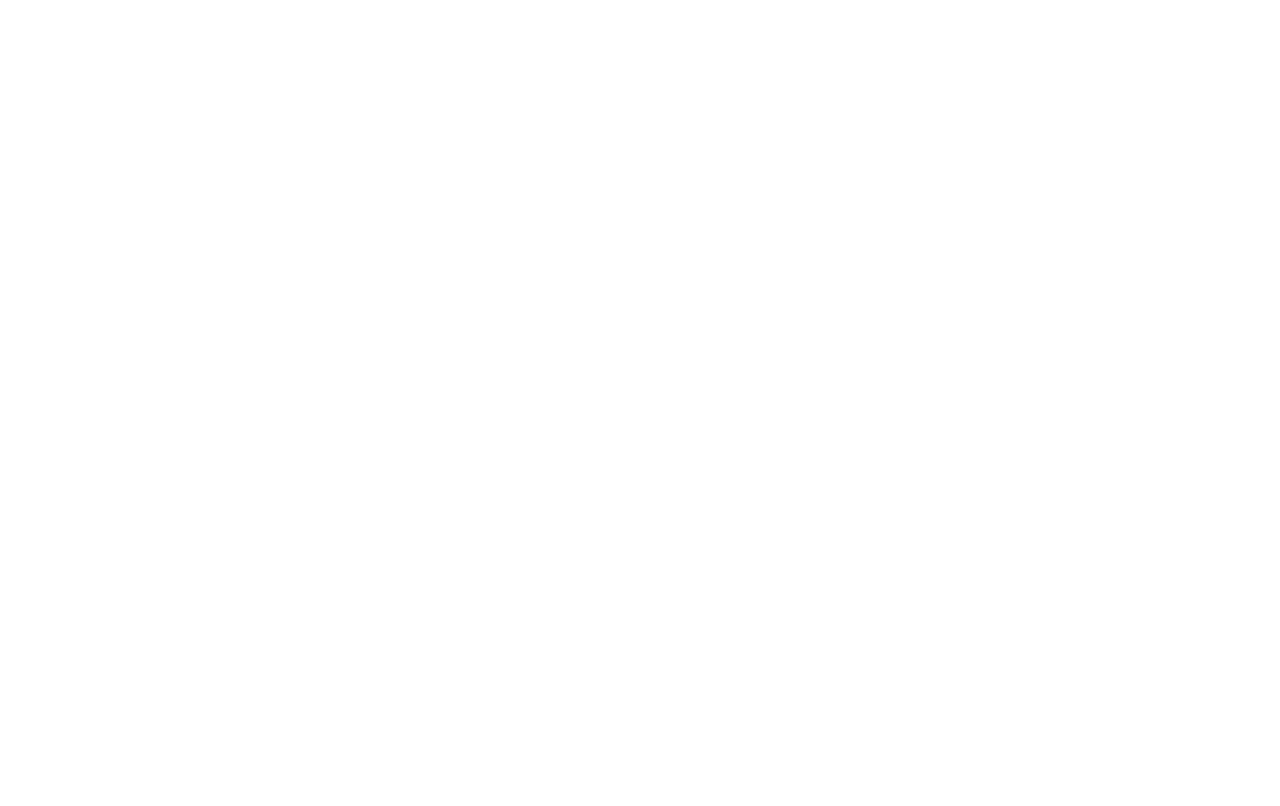
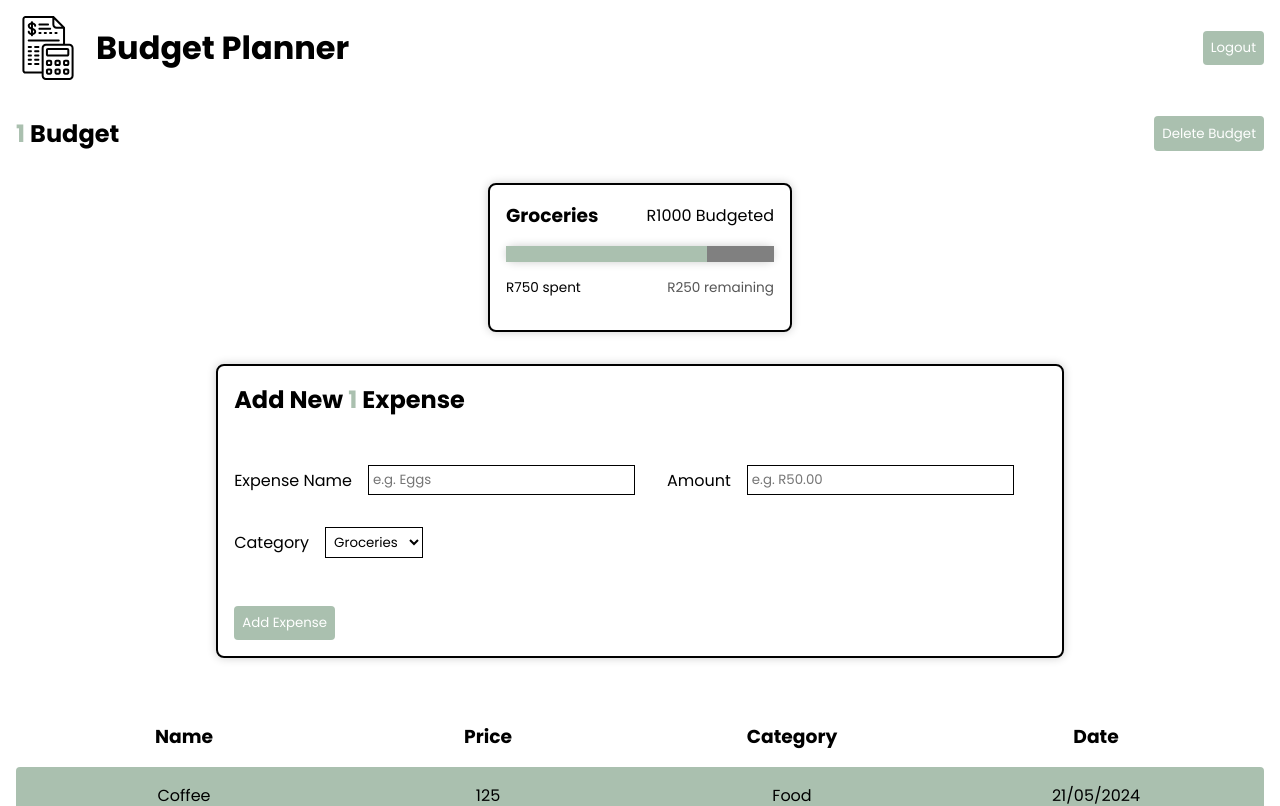
Before and after one commit to BbdBudgetPlanner/frontend, a React (Vite) app: page /budget/1 in a window 1280 px wide. Before the commit this address had no page. Shown: the top 806 px of the page. Built offline with nearby package versions, Linux system fonts and the light colour scheme.

Commit message:
Added budget page, updating styling, updated some component logic

```diff
--- a/src/App.jsx
+++ b/src/App.jsx
@@ -5,6 +5,7 @@
 
 import Main, { mainLoader } from "./layouts/Main/Main.jsx";
 import Home from "./pages/Home/Home.jsx";
+import Budget, { budgetLoader } from "./pages/Budget/Budget.jsx";
 import Login, { loginLoader } from "./pages/Login/Login.jsx"
 import SignUp from "./pages/SignUp/SignUp.jsx";
 import Error from "./pages/Error/Error.jsx";
@@ -19,6 +20,11 @@
             {
                 index: true,
                 element: <Home />,
+            },
+            {
+                path: "budget/:id",
+                element: <Budget />,
+                loader: budgetLoader,
             },
             {
                 path: "login",
--- a/src/components/AddExpenseForm/AddExpenseForm.css
+++ b/src/components/AddExpenseForm/AddExpenseForm.css
@@ -6,7 +6,6 @@
     border: #000 solid 0.15rem;
     border-radius: 0.5rem;
     padding: 1rem;
-    margin: 2rem;
     height: auto;
     width: auto;
     max-width: fit-content;
@@ -17,6 +16,10 @@
 .expense-header {
     font-size: 1.5rem;
     margin-bottom: 2rem;
+}
+
+.name-span {
+    color: #AAC0AF;
 }
 
 .expense-form {
--- a/src/components/AddExpenseForm/AddExpenseForm.jsx
+++ b/src/components/AddExpenseForm/AddExpenseForm.jsx
@@ -2,7 +2,7 @@
 
 import "./AddExpenseForm.css";
 
-const AddExpenseForm = () => {
+const AddExpenseForm = ({ name }) => {
     const [category, setCategory] = useState("");
     const [isCustomSelected, setIsCustomSelected] = useState(false);
 
@@ -19,7 +19,7 @@
 
     return (
         <div className="expense-container">
-            <h2 className="expense-header">Add New Expense</h2>
+            <h2 className="expense-header">Add New <span className="name-span">{name}</span> Expense</h2>
             <div className="expense-form">
                 <div className="expense-inputs-container">
                     <div className="expense-row">
--- a/src/components/BudgetCard/BudgetCard.css
+++ b/src/components/BudgetCard/BudgetCard.css
@@ -1,11 +1,9 @@
 .card-container {
     display: flex;
     flex-direction: column;
-    margin: 2rem;
     border: solid #000 0.15rem;
     border-radius: 0.5rem;
     padding: 1rem;
-    margin: 2rem;
     height: auto;
     width: auto;
     max-width: fit-content;
--- a/src/components/BudgetCard/BudgetCard.jsx
+++ b/src/components/BudgetCard/BudgetCard.jsx
@@ -1,8 +1,11 @@
+import { useNavigate } from "react-router-dom";
 import "./BudgetCard.css";
 
-const BudgetCard = ({ name, total, spent }) => {
+const BudgetCard = ({ name, total, spent, button }) => {
     let remaining = total - spent;
     let progress = spent / total;
+
+    const navigate = useNavigate();
 
     return (
         <div className="card-container">
@@ -17,9 +20,15 @@
                 <span className="card-amount">R{spent} spent</span>
                 <span className="card-amount">R{remaining} remaining</span>
             </div>
-            <div className="card-button">
-                <button className="card-button-text">View More</button>
-            </div>
+            {
+                button && (
+                    <div className="card-button">
+                        <button className="card-button-text" onClick={() => {
+                            navigate(`/budget/${name}`)
+                        }}>View More</button>
+                    </div>
+                )
+            }
         </div>
     )
 }
--- a/src/components/ExpensesList/ExpensesList.css
+++ b/src/components/ExpensesList/ExpensesList.css
@@ -1,6 +1,5 @@
 .expenses-container {
     overflow-x: auto;
-    margin: 1rem;
 }
 
 .expenses-list {
--- a/src/components/Header/Header.css
+++ b/src/components/Header/Header.css
@@ -10,6 +10,10 @@
     display: flex;
     flex-direction: row;
     align-items: center;
+}
+
+.logo-container:hover {
+    cursor: pointer;
 }
 
 .logo-image {
--- a/src/components/Header/Header.jsx
+++ b/src/components/Header/Header.jsx
@@ -1,11 +1,16 @@
+import { useNavigate } from "react-router-dom";
 import logo from "../../assets/budget-logo.svg";
 
 import "./Header.css"
 
 const Header = () => {
+    const navigate = useNavigate();
+
     return (
         <header className="header">
-            <div className="logo-container">
+            <div onClick={() => {
+                navigate("/");
+            }} className="logo-container">
                 <img src={logo} alt="Logo" className="logo-image" />
                 <h1 className="logo-text">Budget Planner</h1>
             </div>
--- /dev/null
+++ b/src/pages/Budget/Budget.css
@@ -0,0 +1,48 @@
+#budget-name {
+    color: #AAC0AF;
+}
+
+.budget-header-container {
+    display: flex;
+    flex-wrap: wrap;
+    flex-direction: row;
+    align-items: center;
+    justify-content: space-between;
+    margin: 1.25rem 1rem;
+}
+
+.delete-button {
+    padding: 0.45rem 0.5rem;
+    color: #FFF;
+    background: #AAC0AF;
+    border: none;
+    border-radius: 0.25rem;
+}
+
+.delete-button:hover {
+    background: #839791;
+    cursor: pointer;
+}
+
+.budget-cards-container {
+    display: flex;
+    flex-direction: row;
+    flex-wrap: wrap;
+    align-items: center;
+    justify-content: center;
+    margin-top: 2rem;
+    margin-bottom: 2rem;
+}
+
+.budget-card-container {
+    margin-right: 6rem;
+    margin-left: 6rem;
+}
+
+.budget-card-container:nth-child(1) {
+    margin-bottom: 2rem;
+}
+
+.budget-list-container {
+    margin: 3rem 1rem;
+}
--- /dev/null
+++ b/src/pages/Budget/Budget.jsx
@@ -0,0 +1,46 @@
+import { useLoaderData } from "react-router-dom";
+
+import "./Budget.css";
+
+import ExpensesList from "../../components/ExpensesList/ExpensesList.jsx";
+import BudgetCard from "../../components/BudgetCard/BudgetCard";
+import AddExpenseForm from "../../components/AddExpenseForm/AddExpenseForm.jsx";
+
+export const budgetLoader = ({ params }) => {
+    console.log(params.id);
+    return params.id;
+}
+
+const Budget = () => {
+    const id = useLoaderData();
+
+    const testArray = [
+        { name: "Coffee", price: 125.00, category: "Food", date: "21/05/2024" },
+        { name: "Biscuits", price: 45.00, category: "Food", date: "22/05/2024" },
+        { name: "Sugar", price: 60.00, category: "Food", date: "22/05/2024" },
+        { name: "Tea", price: 35.00, category: "Food", date: "23/05/2024" },
+        { name: "Milk", price: 25.00, category: "Food", date: "23/05/2024" },
+    ]
+
+    return (
+        <div className="budget-page-container">
+            <div className="budget-header-container">
+                <h2><span id="budget-name">{id}</span> Budget</h2>
+                <button className="delete-button">Delete Budget</button>
+            </div>
+            <div className="budget-cards-container">
+                <div className="budget-card-container">
+                    <BudgetCard name={"Groceries"} total={1000.00} spent={750.00} button={false} />
+                </div>
+                <div className="budget-card-container">
+                    <AddExpenseForm name={id} />
+                </div>
+            </div>
+            <div className="budget-list-container">
+                <ExpensesList expenseList={testArray} />
+            </div>
+        </div>
+    )
+}
+
+export default Budget;
--- a/src/pages/Home/Home.jsx
+++ b/src/pages/Home/Home.jsx
@@ -5,18 +5,9 @@
 import CreateBudgetForm from "../../components/CreateBudgetForm/CreateBudgetForm.jsx";
 import AddExpenseForm from "../../components/AddExpenseForm/AddExpenseForm.jsx";
 import BudgetCard from "../../components/BudgetCard/BudgetCard.jsx";
-import ExpensesList from "../../components/ExpensesList/ExpensesList.jsx";
 
 const Home = () => {
     const navigate = useNavigate();
-
-    const testArray = [
-        { name: "Coffee", price: 125.00, category: "Food", date: "21/05/2024" },
-        { name: "Biscuits", price: 45.00, category: "Food", date: "22/05/2024" },
-        { name: "Sugar", price: 60.00, category: "Food", date: "22/05/2024" },
-        { name: "Tea", price: 35.00, category: "Food", date: "23/05/2024" },
-        { name: "Milk", price: 25.00, category: "Food", date: "23/05/2024" },
-    ]
 
     return (
         <div>
@@ -24,8 +15,7 @@
             <CreateBudgetForm />
             <AddExpenseForm />
             </div>
-            <BudgetCard name={"Groceries"} total={1000.00} spent={750.00}/>
-            <ExpensesList expenseList={testArray}/>
+            <BudgetCard name={"Groceries"} total={1000.00} spent={750.00} button={true}/>
             <button onClick={() => {
                 navigate("/login")
             }}>Login Page
```
